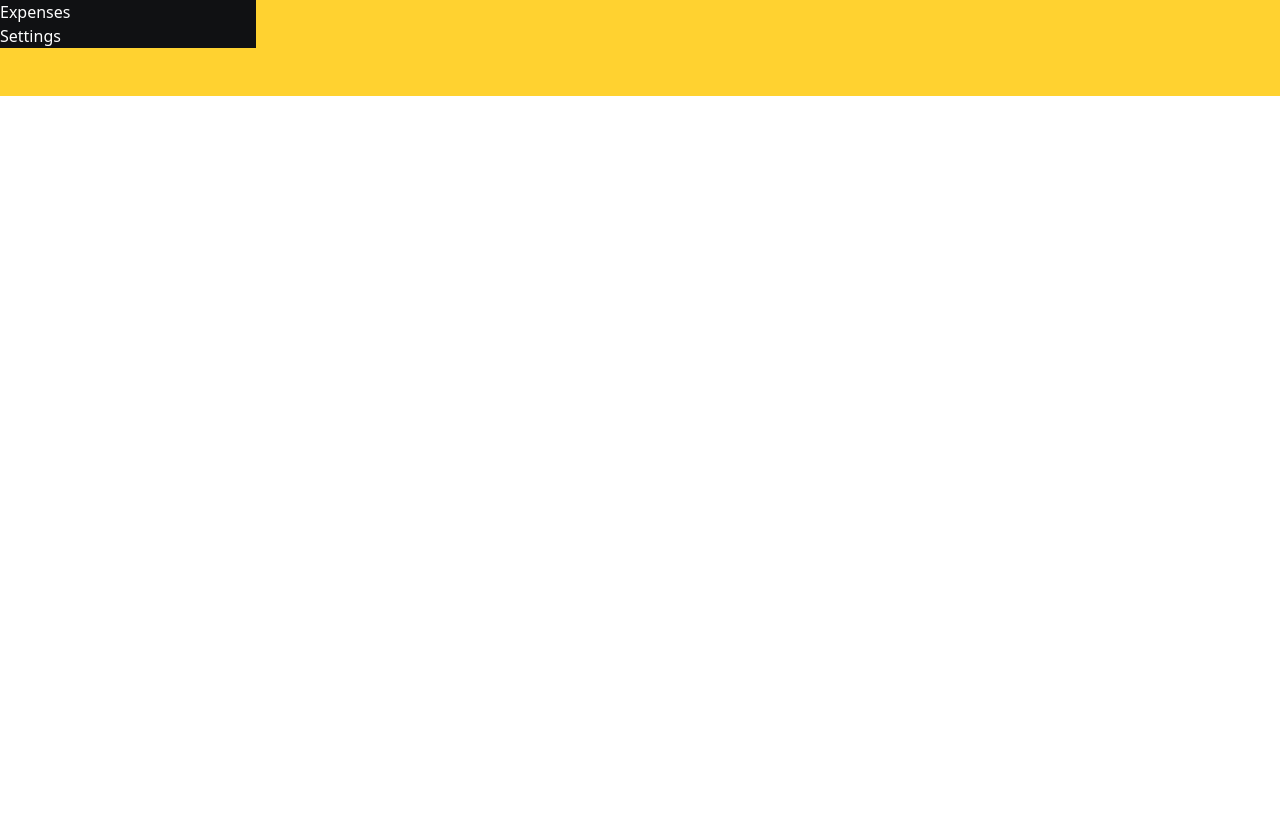
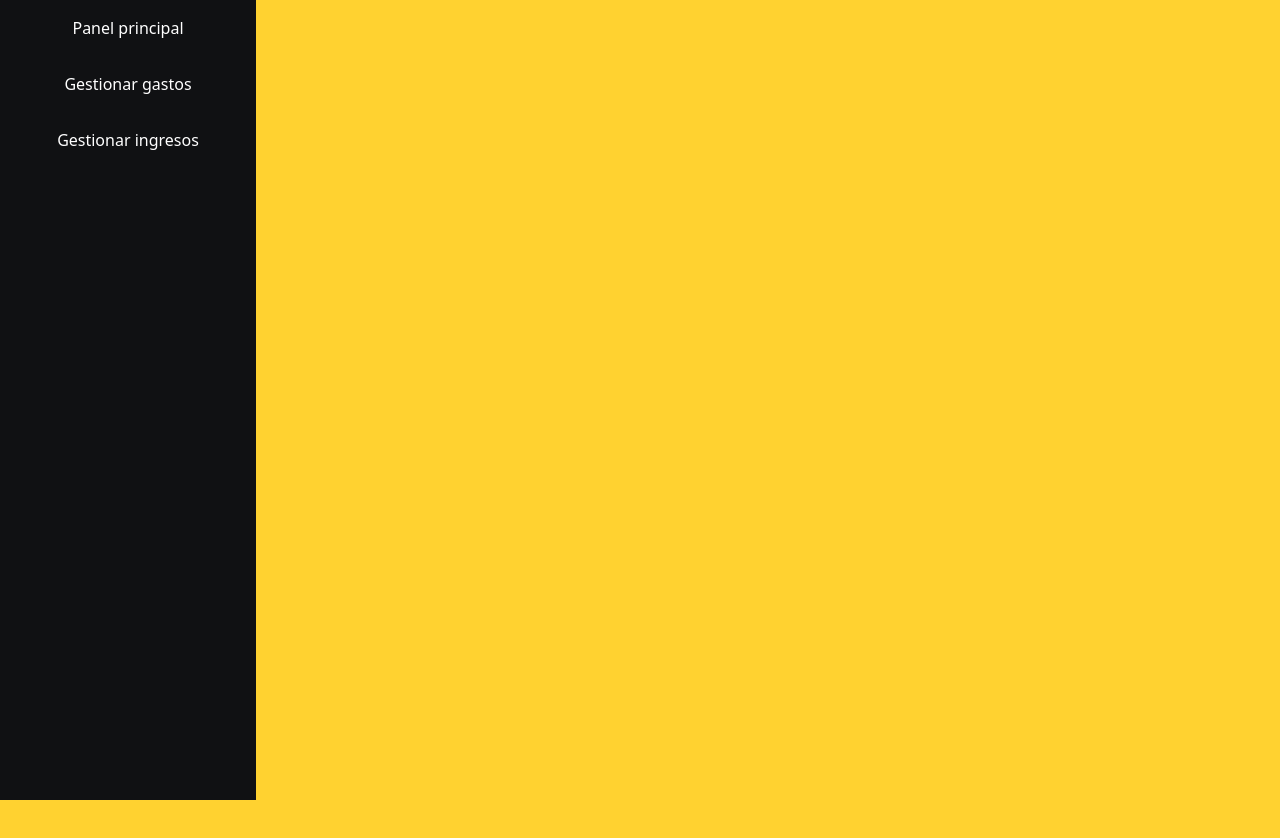
Before and after one commit to federico-cloud/gastosapp, a React (Vite) app: page /dashboard in a window 1280 px wide. Shown: the top 838 px of the page. Before the commit the page ends 800 px from the top, so only its background shows below. Built offline with nearby package versions, Linux system fonts and the light colour scheme.

Commit message:
Estilos: Se agregan estilos dinamicos y logica para los componentes

```diff
--- a/src/components/Sidebar.jsx
+++ b/src/components/Sidebar.jsx
@@ -1,20 +1,30 @@
+import { useState } from "react";
+import { SidebarLink } from "./SidebarLink";
+
 export const Sidebar = () => {
+  const [activeLink, setActiveLink] = useState(null);
+
   return (
-    <>
-      <div className="flex">
-        <aside className="w-64 text-white bg-gray-800">
-          <nav>
-            <ul>
-              <li>
-                <a href="/dashboard/expenses">Expenses</a>
-              </li>
-              <li>
-                <a href="/dashboard/settings">Settings</a>
-              </li>
-            </ul>
-          </nav>
-        </aside>
-      </div>
-    </>
+    <aside className="w-64 h-screen text-white bg-gray-800">
+      <nav>
+        <ul>
+          <SidebarLink
+            text="Panel principal"
+            isActive={activeLink === "Panel principal"}
+            onClick={() => setActiveLink("Panel principal")}
+          />
+          <SidebarLink
+            text="Gestionar gastos"
+            isActive={activeLink === "Gestionar gastos"}
+            onClick={() => setActiveLink("Gestionar gastos")}
+          />
+          <SidebarLink
+            text="Gestionar ingresos"
+            isActive={activeLink === "Gestionar ingresos"}
+            onClick={() => setActiveLink("Gestionar ingresos")}
+          />
+        </ul>
+      </nav>
+    </aside>
   );
 };
--- a/src/components/SidebarLink.jsx
+++ b/src/components/SidebarLink.jsx
@@ -1,9 +1,12 @@
-export const SidebarLink = ({ text }) => {
+export const SidebarLink = ({ text, isActive, onClick }) => {
   return (
     <li>
       <a
-        className="inline-block w-full py-4 bg-amber-100"
-        href="/dashboard/expenses"
+        className={`inline-block w-full py-4 text-center transition duration-400 ${
+          isActive ? "bg-gray-700 border-r-4" : "hover:bg-gray-700"
+        }`}
+        href="#"
+        onClick={onClick}
       >
         {text}
       </a>
--- a/src/components/index.js
+++ b/src/components/index.js
@@ -1 +1,2 @@
 export { Sidebar } from "./Sidebar";
+export { SidebarLink } from "./SidebarLink";
```
